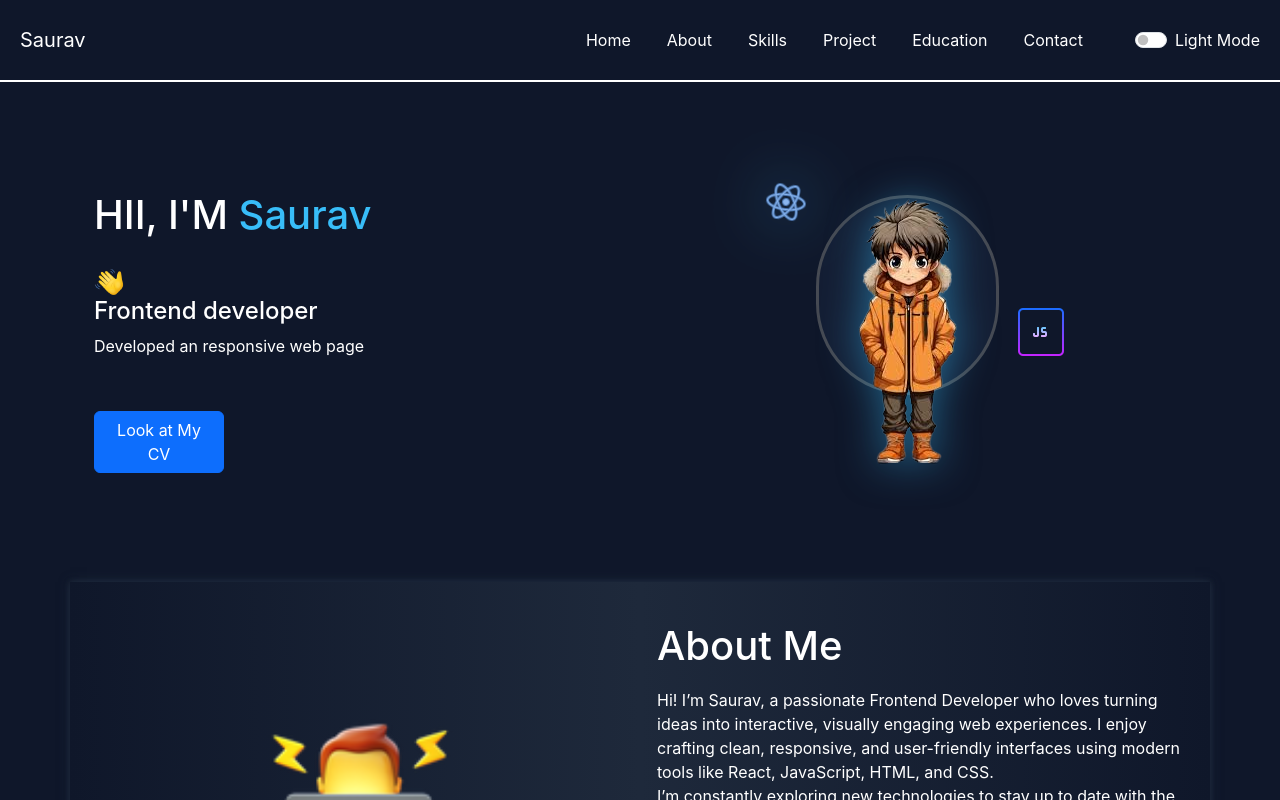
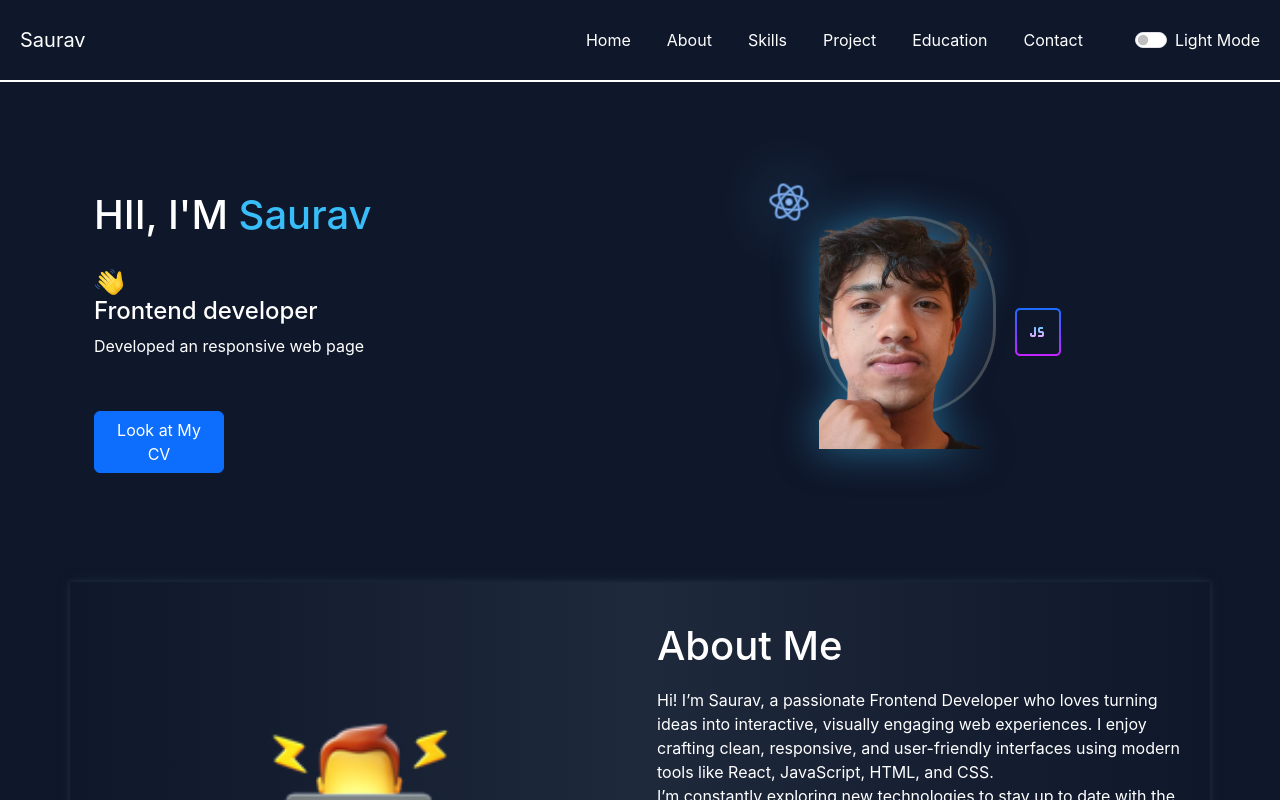
Before and after one commit to Saurav-911/Main-portfoliyo, a React (Create React App) app: page / in a window 1280 px wide. Shown: the top 800 px of the page. Built offline with nearby package versions, Linux system fonts and the light colour scheme.

Commit message:
change in profile

```diff
--- a/src/Components/Home.js
+++ b/src/Components/Home.js
@@ -1,8 +1,9 @@
 import React from 'react'
 import hi from './pic/hii.png'
-import t2 from './pic/profile1.png'
+// import t2 from './pic/profile1.png'
 import react from'./pic/react.png'
 import js from'./pic/js.png'
+import me from'./pic/me1.png'
 import '../App.css';
 export default function Home(props) {
 
@@ -32,7 +33,7 @@ export default function Home(props) {
 
       <div style={{display:"grid"}}>
       <div style={{backgroundColor:`${props.mode==="dark"?"#141e34ff":"#FFFFFF"}`,height:"200px",width:"auto",border:"3px solid ",borderColor: `${props.mode==="dark"?"#464a53ff":"#E5E7EB"}`,borderRadius:"100px",gridArea:"1/2"}}></div>
-      <img className="img " src={t2} alt="background" style={{gridArea:"1/2",filter: `drop-shadow( ${props.mode==="dark"?"0px 0px 20px rgba(56,189,248,0.5)":"0px 0px 20px rgba(0, 0, 0, 0.15)"})`}} />
+      <img className="img " src={me } alt="background" style={{gridArea:"1/2",height:"233px",width:"177px",filter: `drop-shadow( ${props.mode==="dark"?"0px 0px 20px rgba(56,189,248,0.5)":"0px 0px 20px rgba(0, 0, 0, 0.15)"})`}} />
       </div>
       <img src={js} alt="" className="img" />
       </div>
```
Also changed, not shown: src/Components/pic/me.png (added), src/Components/pic/me1.png (added).
